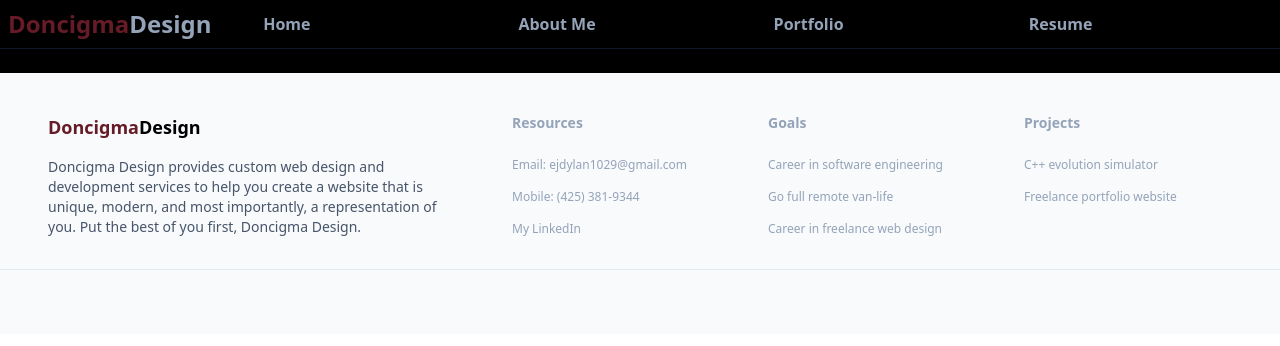
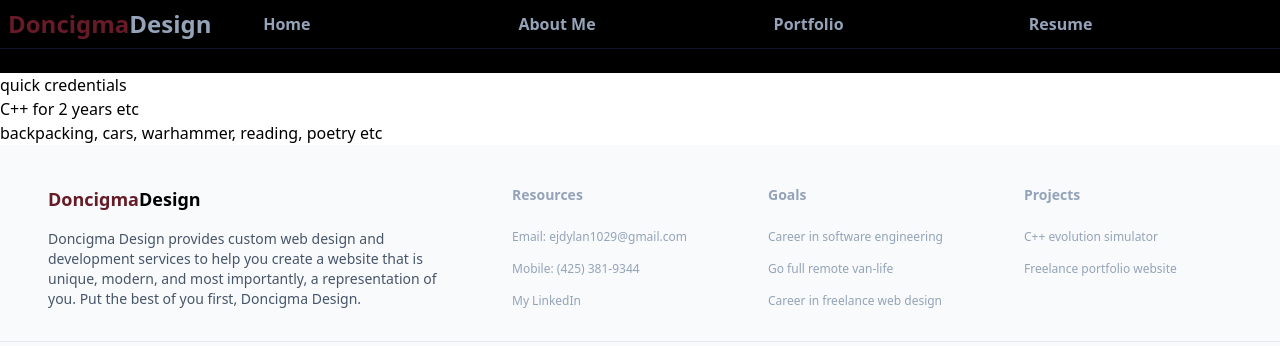
Before and after one commit to doncigma/doncigma-design, a Nuxt app: page /about in a window 1280 px wide. Shown: the top 346 px of the page. Built offline with nearby package versions, Linux system fonts and the light colour scheme.

Commit message:
about outline

```diff
--- a/pages/about.vue
+++ b/pages/about.vue
@@ -4,17 +4,17 @@
         <div class="flex flex-col">
             <!-- About Me -->
             <div>
-
+                quick credentials
             </div>
 
             <!-- Skills -->
             <div>
-
+                C++ for 2 years etc
             </div>
 
             <!-- Hobbies -->
             <div>
-
+                backpacking, cars, warhammer, reading, poetry etc
             </div>
         </div>
     </div>
```
